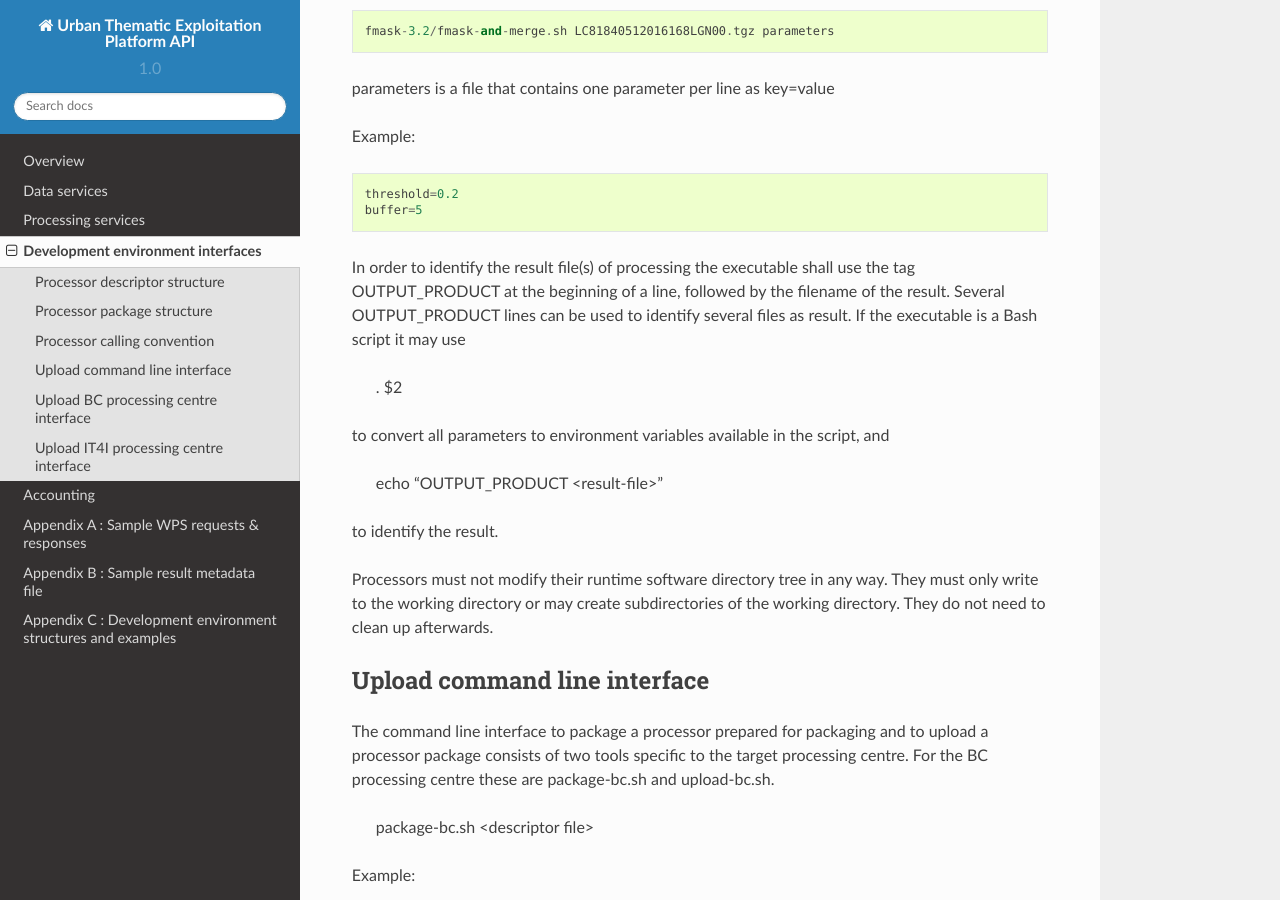
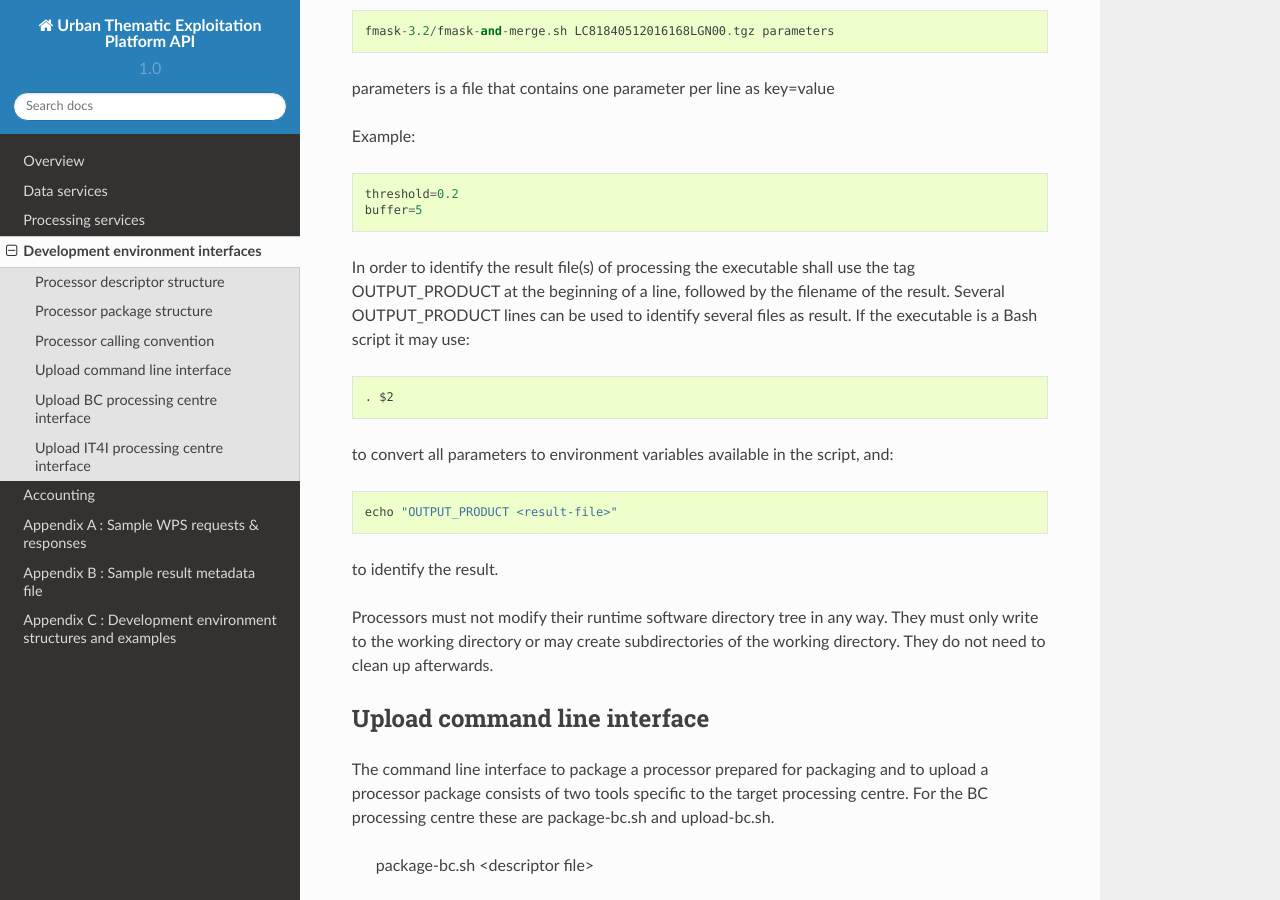
Before and after one commit to urban-tep/API, a Sphinx documentation site: the page built from source/development/index.rst, in a window 1280 px wide and 900 px high, scrolled down 2618 px. Built offline with Sphinx 7.4.7 and the Read the Docs theme 2.0.0, drawn with Linux system fonts in a browser that asks for light colours; pages that are not in the unit, such as notebooks, are missing from menus.

```diff
--- a/source/development/index.rst
+++ b/source/development/index.rst
@@ -118,11 +118,11 @@ Example::
   threshold=0.2
   buffer=5
 
-In order to identify the result file(s) of processing the executable shall use the tag OUTPUT_PRODUCT at the beginning of a line, followed by the filename of the result. Several OUTPUT_PRODUCT lines can be used to identify several files as result. If the executable is a Bash script it may use
+In order to identify the result file(s) of processing the executable shall use the tag OUTPUT_PRODUCT at the beginning of a line, followed by the filename of the result. Several OUTPUT_PRODUCT lines can be used to identify several files as result. If the executable is a Bash script it may use::
 
   . $2
 
-to convert all parameters to environment variables available in the script, and
+to convert all parameters to environment variables available in the script, and::
 
   echo "OUTPUT_PRODUCT <result-file>"
 
```
